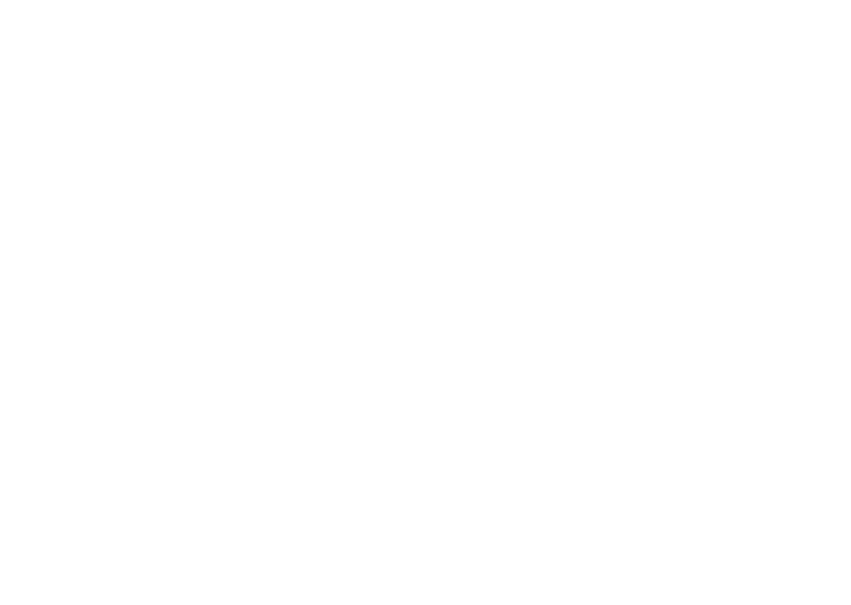
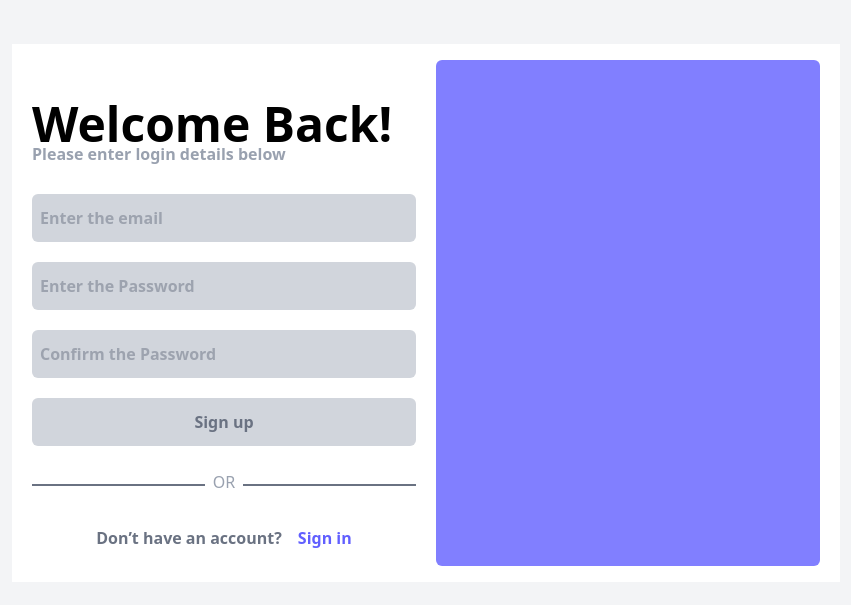
Before and after one commit to michael-GitHub-Coder/https---github.com-michael-GitHub-Coder-IMS, a React (Vite) app in the folder Frontend/: page /register in a window 1280 px wide. Shown: the part 887-1492 px from the top of the page, without its empty margins (214-1065 px from the left). Before the commit the page ends 800 px from the top, so only its background shows below. Built offline with nearby package versions, Linux system fonts and the light colour scheme.

Commit message:
gcjhkl;;

```diff
--- a/Frontend/package.json
+++ b/Frontend/package.json
@@ -11,6 +11,7 @@
   },
   "dependencies": {
     "@tailwindcss/vite": "^4.0.3",
+    "install": "^0.13.0",
     "react": "^18.3.1",
     "react-dom": "^18.3.1",
     "react-icons": "^5.4.0",
--- a/Frontend/src/Components/Login.tsx
+++ b/Frontend/src/Components/Login.tsx
@@ -40,8 +40,8 @@ const Login = () => {
           <div className="flex flex-col">
               <p className="text-4xl md:text-5xl font-bold mt-10">Welcome Back!</p>
               <p className="text-gray-400 -mt-1.5 font-bold ">Please enter login details below</p>
-              <input type="text" placeholder="Enter the email" className="font-bold px-2 py-3 rounded-md text-gray-500  bg-gray-300 w-auto md:w-96 mt-7"/>
-              <input type="text" placeholder="Enter the Password" className="font-bold px-2 py-3 rounded-md text-gray-500 bg-gray-300 w-auto md:w-96 mt-7"/>
+              <input type="text" placeholder="Enter the email" className="focus:outline-none focus:ring-2 focus:ring-indigo-500 focus:bg-white font-bold px-2 py-3 rounded-md text-gray-500  bg-gray-300 w-auto md:w-96 mt-7"/>
+              <input type="text" placeholder="Enter the Password" className="focus:outline-none focus:ring-2 focus:ring-indigo-500 focus:bg-white font-bold px-2 py-3 rounded-md text-gray-500 bg-gray-300 w-auto md:w-96 mt-7"/>
               <p className="flex py-3 justify-end text-black font-bold cursor-pointer">Forgot Password?</p>
               <button className="font-bold px-2 py-3 rounded-md bg-gray-300 w-auto md:w-96  text-gray-500 hover:text-white cursor-pointer hover:bg-gray-500">Sign in</button>
               <div className="flex text-gray-500 py-4">
--- a/Frontend/src/Components/Register.tsx
+++ b/Frontend/src/Components/Register.tsx
@@ -8,9 +8,9 @@ const Register = () => {
               <div className="flex flex-col">
                   <p className="text-4xl md:text-5xl font-bold mt-10">Welcome Back!</p>
                   <p className="text-gray-400 -mt-1.5 font-bold ">Please enter login details below</p>
-                  <input type="text" placeholder="Enter the email" className="font-bold px-2 py-3 rounded-md text-gray-500  bg-gray-300 w-auto md:w-96 mt-7"/>
-                  <input type="text" placeholder="Enter the Password" className="font-bold px-2 py-3 rounded-md text-gray-500 bg-gray-300 w-auto md:w-96 mt-5"/>
-                  <input type="text" placeholder="Confirm the Password" className="font-bold px-2 py-3 rounded-md text-gray-500 bg-gray-300 w-auto md:w-96 mt-5"/>
+                  <input type="text" placeholder="Enter the email" className="focus:outline-none focus:ring-2 focus:ring-indigo-500 focus:bg-white font-bold px-2 py-3 rounded-md text-gray-500  bg-gray-300 w-auto md:w-96 mt-7"/>
+                  <input type="text" placeholder="Enter the Password" className="focus:outline-none focus:ring-2 focus:ring-indigo-500 focus:bg-white font-bold px-2 py-3 rounded-md text-gray-500 bg-gray-300 w-auto md:w-96 mt-5"/>
+                  <input type="text" placeholder="Confirm the Password" className="focus:outline-none focus:ring-2 focus:ring-indigo-500 focus:bg-white font-bold px-2 py-3 rounded-md text-gray-500 bg-gray-300 w-auto md:w-96 mt-5"/>
                   <button className="font-bold px-2 py-3 rounded-md bg-gray-300 w-auto md:w-96  text-gray-500 hover:text-white cursor-pointer hover:bg-gray-500 mt-5">Sign up</button>
                   <div className="flex text-gray-500 py-4">
                     <p className="border-b-2 border-gray-500 w-[45%] mb-2"></p>
@@ -19,7 +19,8 @@ const Register = () => {
                   </div>
                   <div className="flex justify-center text-gray-500 gap-4 font-semibold py-4">
                     <p>Don’t have an account? </p>
-                    <Link to="/login" ><button className="text-indigo-500 cursor-pointer">Sign in</button></Link>
+                    <Link to="/login" >
+                      <button className="text-indigo-500 cursor-pointer">Sign in</button></Link>
                   </div>
               </div>
               <div className="relative hidden md:block bg-indigo-500 rounded-md px-2 py-1 w-auto md:w-96 opacity-80">
--- a/Frontend/src/layout/Mainlayout.tsx
+++ b/Frontend/src/layout/Mainlayout.tsx
@@ -1,9 +1,13 @@
 import { Outlet } from "react-router-dom"
+import Dashboard from "../Components/Dashboard"
+import Login from "../Components/Login"
+import Register from "../Components/Register"
 
 
 const Mainlayout = () => {
   return (
     <div>
+        <Register />
         <Outlet />
     </div>
   )
```
Also changed, not shown: 1 other file (tests, documents, lock files or other folders).
